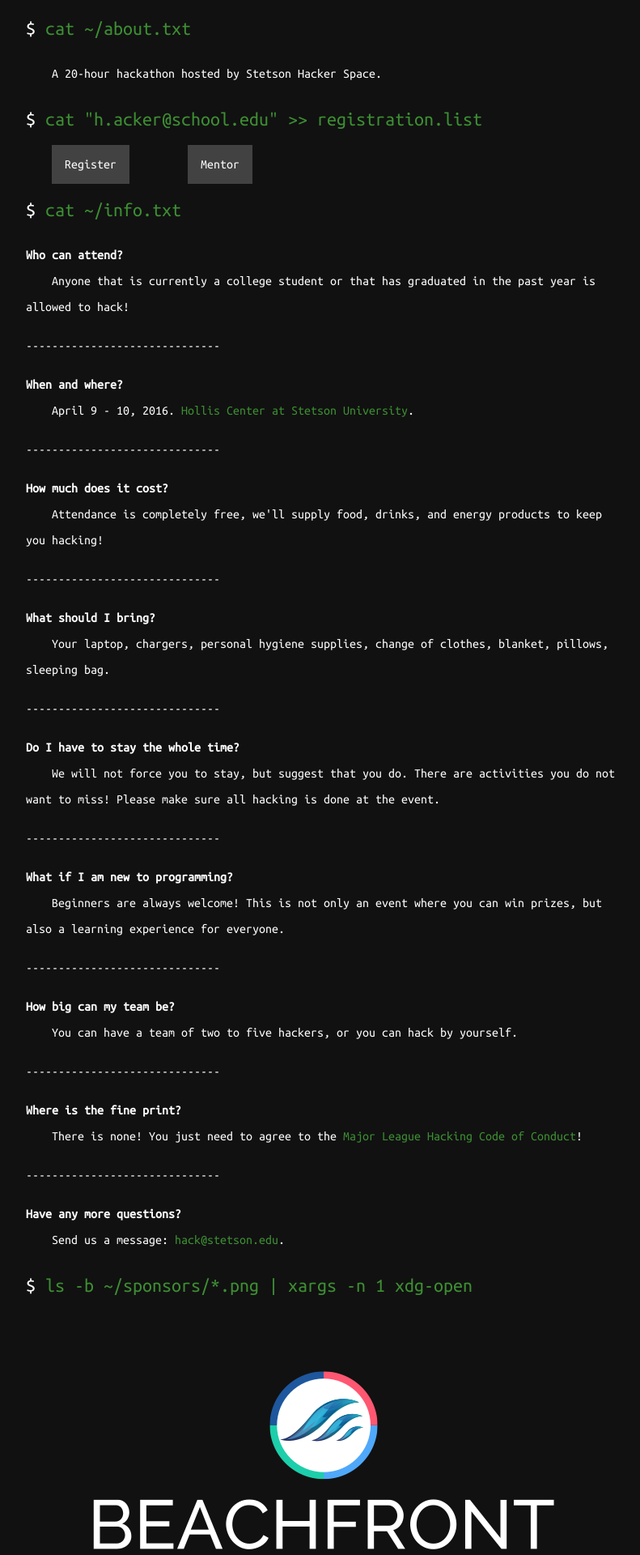
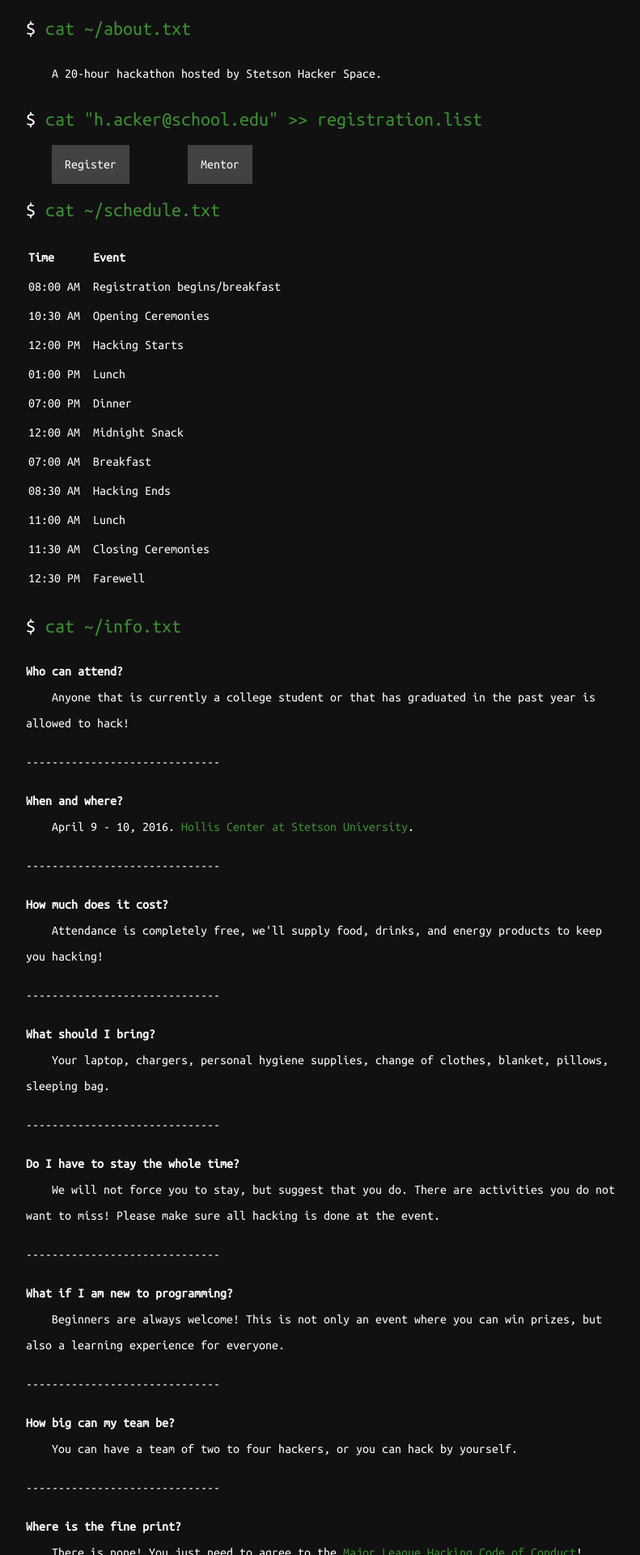
Before and after one commit to suhack/sudo, a Jekyll site: the page built from index.html, in a window 1280 px wide. Shown: the part 420-2340 px from the top of the page at 81% size, without its empty margins (240-1031 px from the left). Built offline with Jekyll 4.4.1, drawn with Linux system fonts in a browser that asks for light colours.

Commit message:
Add schedule

```diff
--- a/_sass/_custom.scss
+++ b/_sass/_custom.scss
@@ -38,6 +38,21 @@
     display: block;
     margin: 1rem auto;
   }
+}
+
+/**
+ * Format for tables
+ */
+table {
+  display: block;
+
+  td:first-child {
+    width: 25%;
+  }
+}
+
+thead {
+  font-weight: bold;
 }
 
 .query {
--- a/index.html
+++ b/index.html
@@ -17,10 +19,68 @@
 </section>
 
 <section>
-  <h1 class="command" id="signup"><a href="#signup">cat "h.acker@school.edu" >> registration.list</a></h1>
+  <h1 class="command" id="signup"><a href="#signup">cat "h.acker@school.edu" >>
+    registration.list</a></h1>
   <a href="https://my.mlh.io/oauth/authorize?client_id=2e5cc1df9aaf03a2bf13924f00264ad7460271a26c72e4f5941d9569f426c626&redirect_uri=http%3A%2F%2Fhackstetson.com%2Fthank-you.html&response_type=token"
      class="register">Register</a>
   <a href="http://eepurl.com/bT-vDX" class="register">Mentor</a>
+</section>
+
+<section>
+  <h1 class="command" id="schedule"><a href="#schedule">cat ~/schedule.txt</a>
+  </h1>
+  <table>
+    <thead>
+    <tr>
+      <td>Time</td>
+      <td>Event</td>
+    </tr>
+    </thead>
+    <tr>
+      <td>08:00 AM</td>
+      <td>Registration begins/breakfast</td>
+    </tr>
+    <tr>
+      <td>10:30 AM</td>
+      <td>Opening Ceremonies</td>
+    </tr>
+    <tr>
+      <td>12:00 PM</td>
+      <td>Hacking Starts</td>
+    </tr>
+    <tr>
+      <td>01:00 PM</td>
+      <td>Lunch</td>
+    </tr>
+    <tr>
+      <td>07:00 PM</td>
+      <td>Dinner</td>
+    </tr>
+    <tr>
+      <td>12:00 AM</td>
+      <td>Midnight Snack</td>
+    </tr>
+    <tr>
+      <td>07:00 AM</td>
+      <td>Breakfast</td>
+    </tr>
+    <tr>
+      <td>08:30 AM</td>
+      <td>Hacking Ends</td>
+    </tr>
+    <tr>
+      <td>11:00 AM</td>
+      <td>Lunch</td>
+    </tr>
+    <tr>
+      <td>11:30 AM</td>
+      <td>Closing Ceremonies</td>
+    </tr>
+    <tr>
+      <td>12:30 PM</td>
+      <td>Farewell</td>
+    </tr>
+  </table>
 </section>
 
 <section>
@@ -29,7 +89,8 @@
   <div class="question">
     <dt class="query">Who can attend?</dt>
     <div class="answer">
-      Anyone that is currently a college student or that has graduated in the past year is allowed to hack!
+      Anyone that is currently a college student or that has graduated in the
+      past year is allowed to hack!
     </div>
   </div>
 
@@ -37,7 +98,8 @@
     <dt class="query">When and where?</dt>
     <dl class="answer">
       April 9 - 10, 2016.
-      <a href="https://www.google.com/maps/place/Hollis+Center+Stetson+University">Hollis Center at Stetson
+      <a href="https://www.google.com/maps/place/Hollis+Center+Stetson+University">Hollis
+        Center at Stetson
         University</a>.
     </dl>
   </div>
@@ -45,14 +107,16 @@
   <div class="question">
     <dt class="query">How much does it cost?</dt>
     <dl class="answer">
-      Attendance is completely free, we'll supply food, drinks, and energy products to keep you hacking!
+      Attendance is completely free, we'll supply food, drinks, and energy
+      products to keep you hacking!
     </dl>
   </div>
 
   <div class="question">
     <dt class="query">What should I bring?</dt>
     <dl class="answer">
-      Your laptop, chargers, personal hygiene supplies, change of clothes, blanket, pillows, sleeping bag.
+      Your laptop, chargers, personal hygiene supplies, change of clothes,
+      blanket, pillows, sleeping bag.
     </dl>
   </div>
 
@@ -69,14 +133,15 @@
     <dt class="query">What if I am new to programming?</dt>
     <dl class="answer">
       Beginners are always welcome!
-      This is not only an event where you can win prizes, but also a learning experience for everyone.
+      This is not only an event where you can win prizes, but also a learning
+      experience for everyone.
     </dl>
   </div>
 
   <div class="question">
     <dt class="query">How big can my team be?</dt>
     <dl class="answer">
-      You can have a team of two to five hackers, or you can hack by yourself.
+      You can have a team of two to four hackers, or you can hack by yourself.
     </dl>
   </div>
 
@@ -98,17 +165,20 @@
 </section>
 
 <section>
-  <h1 class="command" id="sponsors"><a href="#sponsors">ls -b ~/sponsors/*.png | xargs -n 1 xdg-open</a></h1>
+  <h1 class="command" id="sponsors"><a href="#sponsors">ls -b ~/sponsors/*.png |
+    xargs -n 1 xdg-open</a></h1>
 
   <div class="sponsor">
     <a href="http://beachfrontmedia.com/" target="_blank">
-      <img src="{{ site.baseurl }}/images/beachfrontmedia-logo.png" alt="Beachfront Media"/>
+      <img src="{{ site.baseurl }}/images/beachfrontmedia-logo.png"
+           alt="Beachfront Media"/>
     </a>
   </div>
 
   <div class="sponsor">
     <a href="http://www.i2kconnect.com/" target="_blank">
-      <img src="{{ site.baseurl }}/images/i2klogo-with-text-black-small.png" alt="i2k Connect"/>
+      <img src="{{ site.baseurl }}/images/i2klogo-with-text-black-small.png"
+           alt="i2k Connect"/>
     </a>
   </div>
 
@@ -129,23 +199,27 @@
       <img src="{{ site.baseurl }}/images/jetbrains-logo.png" alt="JetBrains"/>
     </a>
     <a href="https://ultrapress.com/" target="_blank">
-      <img src="{{ site.baseurl }}/images/ultrapress-logo.png" alt="UltraPress"/>
+      <img src="{{ site.baseurl }}/images/ultrapress-logo.png"
+           alt="UltraPress"/>
     </a>
   </div>
 </section>
 
 <section>
-  <h1 class="command" id="partners"><a href="#partners">ls -b ~/partners/*.png | xargs -n 1 xdg-open</a></h1>
+  <h1 class="command" id="partners"><a href="#partners">ls -b ~/partners/*.png |
+    xargs -n 1 xdg-open</a></h1>
 
   <div class="partner">
     <a href="http://floridahackers.com/" target="_blank">
-      <img src="{{ site.baseurl }}/images/floridahackers-logo.png" alt="Florida Hackers"/>
+      <img src="{{ site.baseurl }}/images/floridahackers-logo.png"
+           alt="Florida Hackers"/>
     </a>
   </div>
 
   <div class="partner">
     <a href="https://mlh.io/" target="_blank">
-      <img src="{{ site.baseurl }}/images/mlh-logo.png" alt="Major League Hacking"/>
+      <img src="{{ site.baseurl }}/images/mlh-logo.png"
+           alt="Major League Hacking"/>
     </a>
   </div>
 </section>
```
Also changed, not shown: other parts of index.html (+7 -3 lines).
